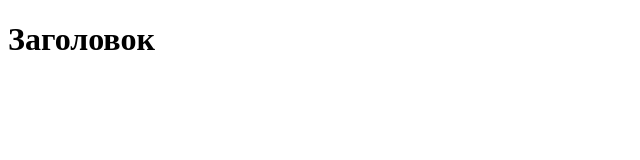
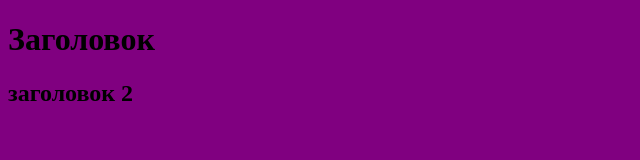
Before and after one commit to vpk31/designer-profile, a plain HTML site: page index.html in a window 1280 px wide. Shown: the whole page, without its empty margins (0-640 px from the left). Drawn offline with Linux system fonts and the light colour scheme.

Commit message:
Изменили фон на фиолетовый добавили 2 заголовок

```diff
--- a/index.html
+++ b/index.html
@@ -7,6 +7,7 @@
 </head>
 <body>
     <h1>Заголовок</h1>
+    <h2>заголовок 2</h2>
 
 </body>
 </html>
--- a/style.css
+++ b/style.css
@@ -0,0 +1,3 @@
+body {
+    background-color: purple;
+}
```
